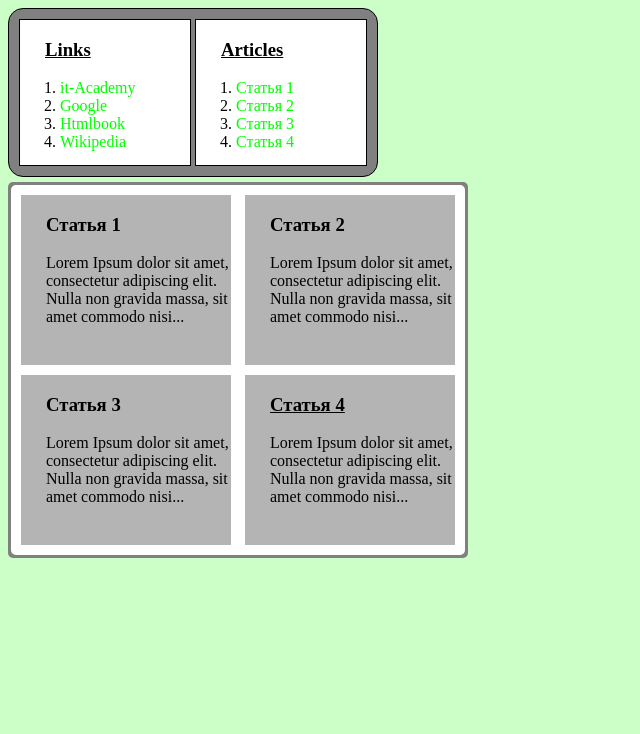
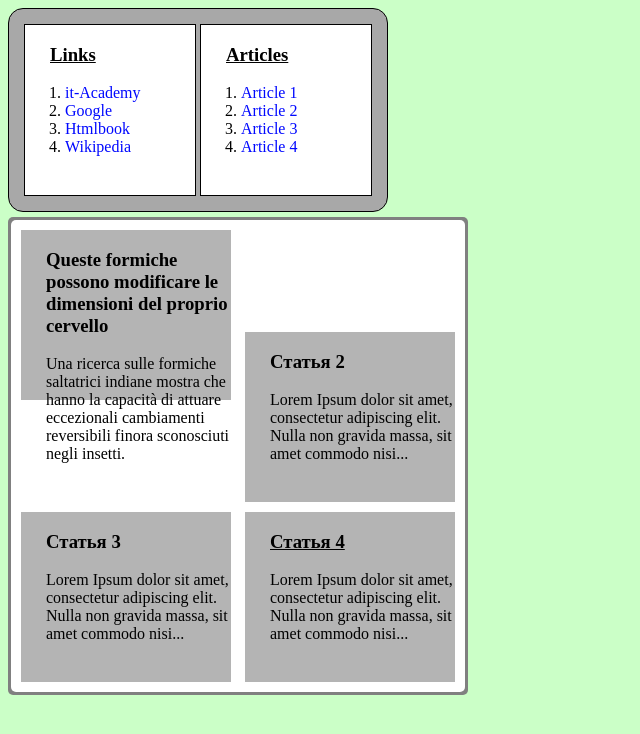
Before and after one commit to YuraKarnilovich/Homework, a plain HTML site: page table/index.html in a window 1280 px wide. Shown: the whole page, without its empty margins (0-640 px from the left). Drawn offline with Linux system fonts and the light colour scheme.

Commit message:
Add files via upload

```diff
--- a/table/index.html
+++ b/table/index.html
@@ -24,10 +24,10 @@
                 <h3 class="under">Articles</h3>
                 <ol>
 
-                    <li> <a href="#s1">Статья 1</a></li>
-                    <li> <a href="#s2">Статья 2</a></li>
-                    <li> <a href="#s3">Статья 3</a></li>
-                    <li> <a href="#s4">Статья 4</a></li>
+                    <li> <a href="#s1">Article 1</a></li>
+                    <li> <a href="#s2">Article 2</a></li>
+                    <li> <a href="#s3">Article 3</a></li>
+                    <li> <a href="#s4">Article 4</a></li>
 
                 </ol>
             </div>
@@ -38,9 +38,8 @@
         <div class="backgorund-art">
             <div>
                 <div class="articles">
-                    <h3 id="s1">Статья 1</h3>
-                    <p>Lorem Ipsum dolor sit amet, consectetur adipiscing elit. Nulla non gravida massa, sit amet
-                        commodo nisi... </p>
+                    <h3 id="s1">Queste formiche possono modificare le dimensioni del proprio cervello</h3>
+                    <p>Una ricerca sulle formiche saltatrici indiane mostra che hanno la capacità di attuare eccezionali cambiamenti reversibili finora sconosciuti negli insetti.</p>
                 </div>
                 <div class="articles">
                     <h3 id="s2">Статья 2</h3>
--- a/table/style.css
+++ b/table/style.css
@@ -21,7 +21,7 @@ h3:target {
 
 a {
     text-decoration: none;
-    color: rgb(0, 255, 0);
+    color: rgb(0, 8, 255);
 }
 
 a:hover {
@@ -35,14 +35,14 @@ a:active {
 .links {
     display: inline-block;
     background-color: white;
-    height: 145px;
+    height: 170px;
     width: 170px;
     border: solid 1px;
 }
 
 .backgorund-links {
-    background-color: grey;
-    padding: 10px;
+    background-color: rgb(168, 168, 168);
+    padding: 15px;
     border-radius: 15px;
     display: inline-block;
     border: solid 1px;
```
